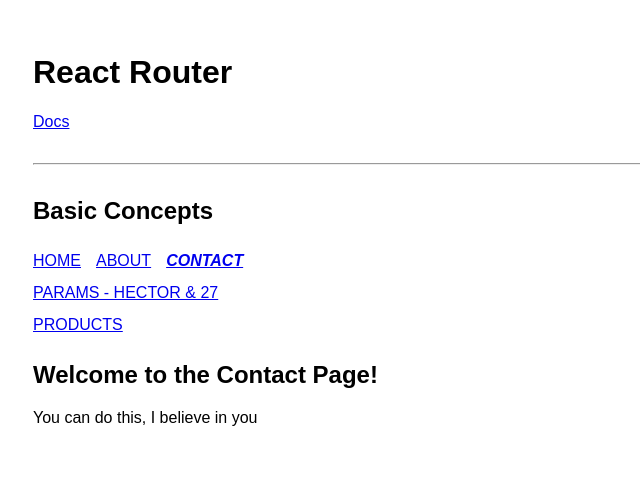
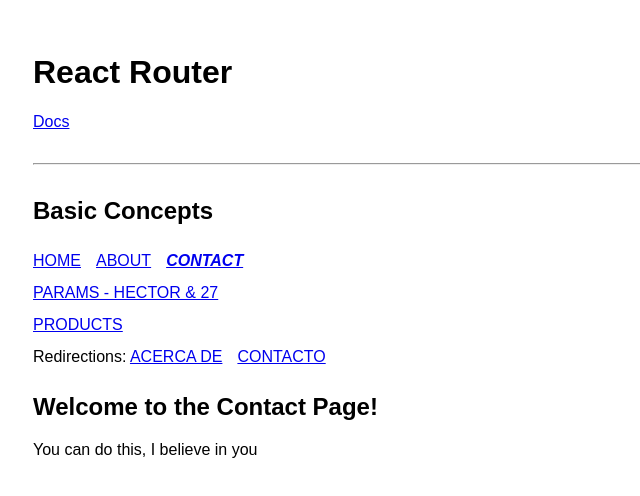
Before and after one commit to hector-mendoza/react, a React (Create React App) app in the folder react-router/: page /contact in a window 1280 px wide. Shown: the top 496 px of the page, without its empty margins (0-640 px from the left). Built offline with nearby package versions, Linux system fonts and the light colour scheme.

Commit message:
React Router: Redirects

```diff
--- a/react-router/src/components/BasicConcepts.js
+++ b/react-router/src/components/BasicConcepts.js
@@ -1,5 +1,5 @@
 // por comodidad se le asigna el alias de Router
-import { BrowserRouter as Router, Routes, Route } from "react-router-dom";
+import { BrowserRouter as Router, Routes, Route, Navigate } from "react-router-dom";
 
 // import every page/component
 import Home from "../pages/Home";
@@ -28,6 +28,10 @@
                         {/* Friendly URL */}
                         <Route path="/user/:username/:age" element={<User />} />
 
+                        {/* Redirections */}
+                        <Route path="/acerca" element={<Navigate to="/about" />} />
+                        <Route path="/contacto" element={<Navigate to="/contact" />} />
+
                         {/* we always need to add the 404 route as the LAST ONE */}
                         <Route path="*" element={<Error404 />} />
                     </Routes>
--- a/react-router/src/components/Nav.js
+++ b/react-router/src/components/Nav.js
@@ -23,6 +23,13 @@
             <div>
                 <NavLink to="/products">Products</NavLink>
             </div>
+
+            {/* QUERY PARAMS */}
+            <div>
+                <span>Redirections: </span>
+                <Link to="/acerca">Acerca de</Link>
+                <Link to="/contacto">Contacto</Link>
+            </div>
         </nav>
     );
 }
```
